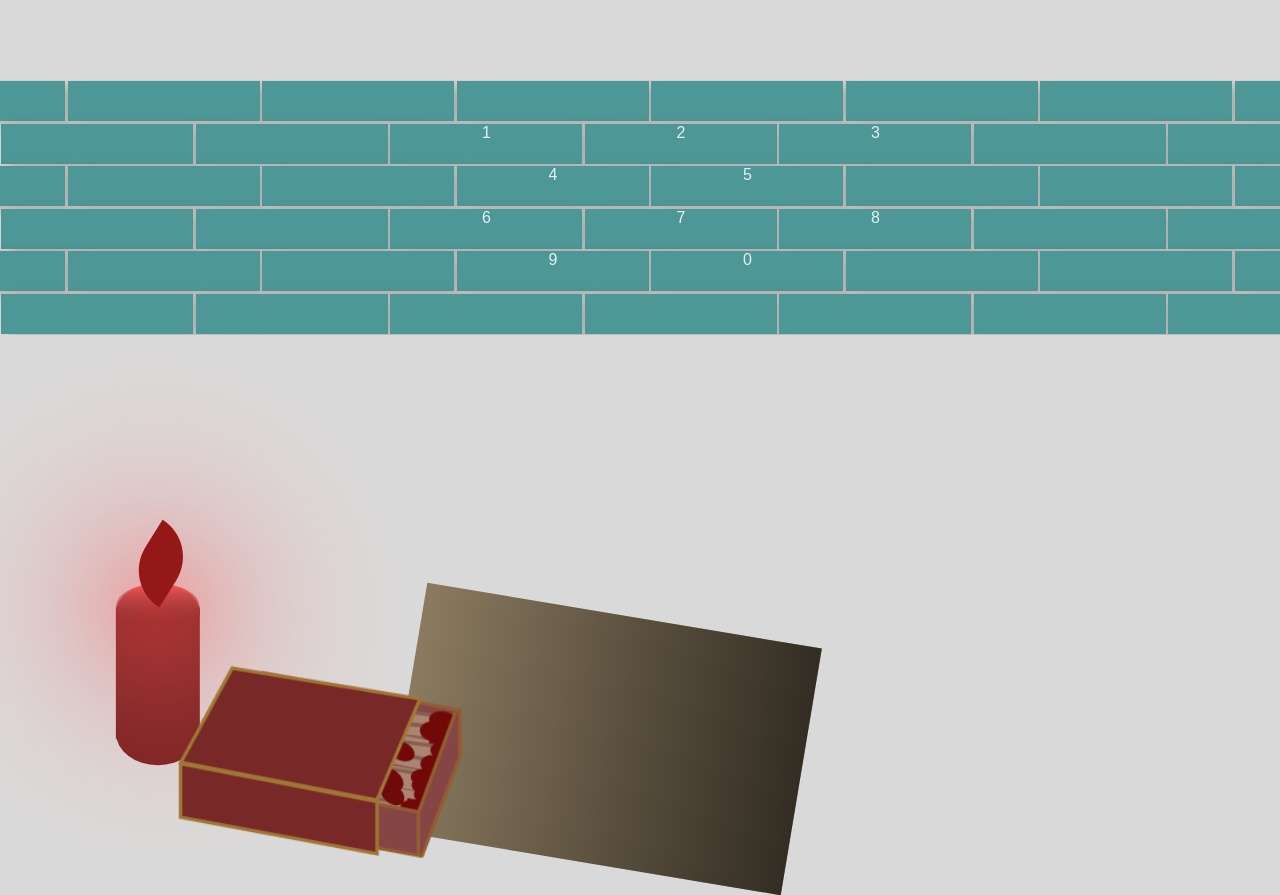
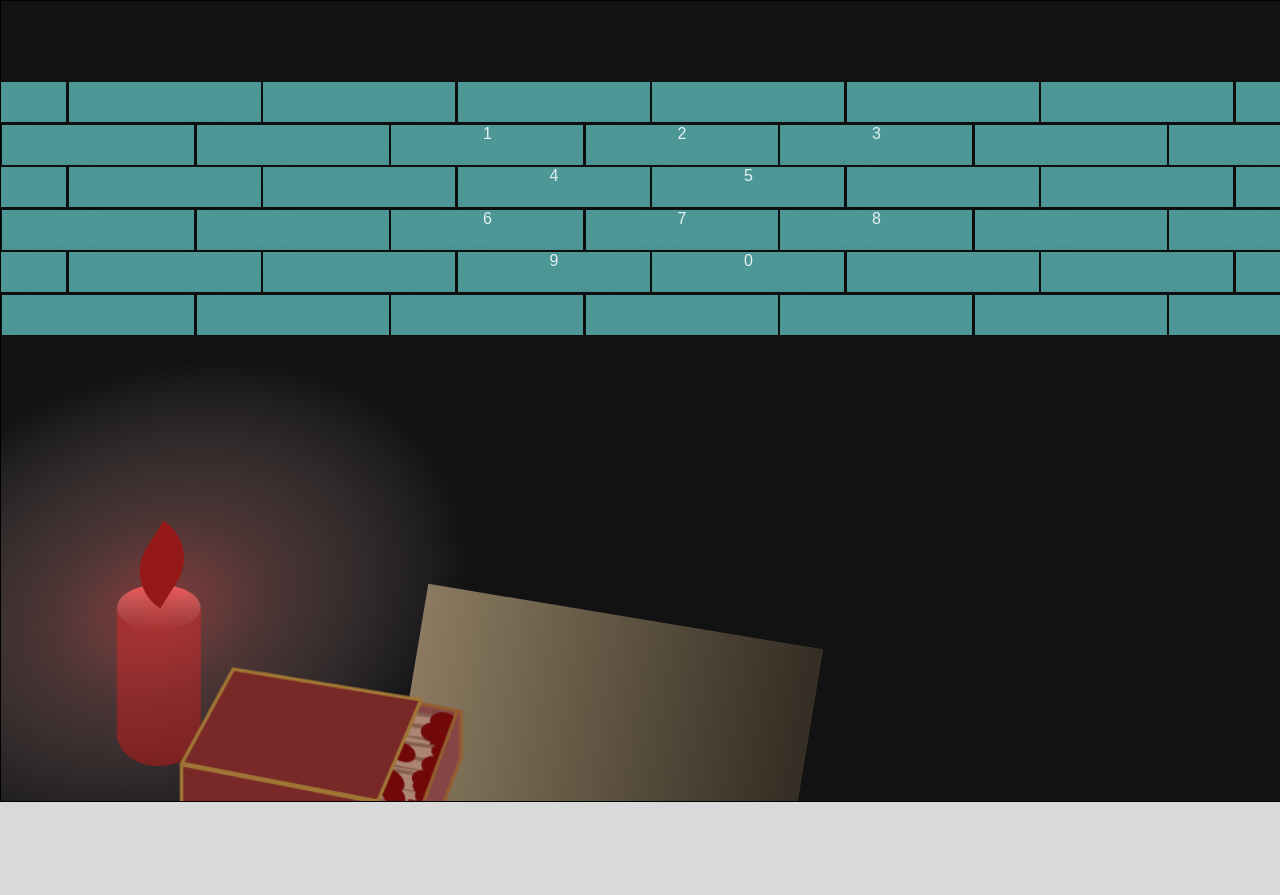
Before and after one commit to Ansticefish/memories, a Vue app: page /#/ in a window 1280 px wide. After the commit the page ends 802 px from the top, so only its background shows below. Built offline with nearby package versions, Linux system fonts and the light colour scheme; a web font is replaced by a local one.

Commit message:
Set up the layout of .wall.back and the logic of selecting rooms

```diff
--- a/src/App.vue
+++ b/src/App.vue
@@ -24,6 +24,7 @@ body {
   vertical-align: baseline;
   box-sizing: border-box;
   background-color: $background-color;
+  overflow: hidden;
 }
 
 </style>
--- a/src/components/Candle.vue
+++ b/src/components/Candle.vue
@@ -2,37 +2,43 @@
   <div class="container">
     <!-- big candle -->
     <svg  v-if="size === 'big'" viewBox="0 0 548 602" preserveAspectRatio="xMaxYMax meet" fill="none" xmlns="http://www.w3.org/2000/svg">
-      <rect x="127" y="326" width="92" height="144" :fill="color.mainColor" />
-      <ellipse cx="173" cy="463.5" rx="46" ry="35.5" :fill="color.mainColor" />
-      <ellipse cx="173" cy="331" rx="46" ry="31" :fill="color.mainColor" />
+      <rect x="127" y="326" width="92" height="144" :fill="colorBig.mainColor" />
+      <ellipse cx="173" cy="463.5" rx="46" ry="35.5" :fill="colorBig.mainColor" />
+      <ellipse cx="173" cy="331" rx="46" ry="31" :fill="colorBig.mainColor" />
       <ellipse cx="173" cy="325" rx="46" ry="25" fill="url(#paint0_linear_409_13)" />
       <ellipse cx="173" cy="326.5" rx="375" ry="326.5" fill="url(#paint1_radial_409_13)" />
       <path
         d="M178.119 230C200.573 244.091 207.353 273.718 193.262 296.172L174.657 325.818C152.203 311.726 145.423 282.1 159.515 259.646L178.119 230Z"
-        :fill="color.fireColor" />
+        :fill="colorBig.fireColor" />
       <defs>
         <linearGradient id="paint0_linear_409_13" x1="173" y1="300" x2="173" y2="350" gradientUnits="userSpaceOnUse">
-          <stop :stop-color="color.gradient" />
-          <stop offset="1" stop-color="#220000" stop-opacity="0" />
+          <stop :stop-color="colorBig.gradient" />
+          <stop offset="1" stop-color="#787878" stop-opacity="0" />
         </linearGradient>
         <radialGradient id="paint1_radial_409_13" cx="0" cy="0" r="1" gradientUnits="userSpaceOnUse"
-          gradientTransform="translate(173 326.5) rotate(68.2301) scale(337.037 322.644)">
-          <stop :stop-color="color.light1" stop-opacity="0.49" />
-          <stop offset="0.362388" :stop-color="color.light2" stop-opacity="0.26" />
-          <stop offset="1" :stop-color="color.light3" stop-opacity="0" />
+          gradientTransform="translate(173 326.5) rotate(68.2301) scale(260 350)">
+          <stop :stop-color="colorBig.light1" stop-opacity="0.49" />
+          <stop offset="0.362388" :stop-color="colorBig.light2" stop-opacity="0.26" />
+          <stop offset="1" :stop-color="colorBig.light3" stop-opacity="0" />
         </radialGradient>
       </defs>
     </svg>
     <!-- small candle -->
-    <svg v-if="size === 'small'" viewBox="0 0 27 63" fill="none"
-    preserveAspectRatio="xMinYMax meet" xmlns="http://www.w3.org/2000/svg">
+    <div class="container-sm" v-if="size === 'small'" >
+      <div class="light" v-if="selected"></div>
+      <svg class="candle-sm" viewBox="0 0 27 63" fill="none" preserveAspectRatio="xMinYMax meet"
+        xmlns="http://www.w3.org/2000/svg">
         <rect y="12.0359" width="27" height="42.2609" :fill="colorSm.mainColor" />
         <ellipse cx="13.5" cy="52.3891" rx="13.5" ry="10.4185" :fill="colorSm.mainColor" />
         <ellipse cx="13.5" cy="13.5031" rx="13.5" ry="9.09783" :fill="colorSm.mainColor" />
         <ellipse cx="13.5" cy="11.7422" rx="13.5" ry="7.33696" :fill="colorSm.secondColor" />
         <ellipse cx="13.5374" cy="11.673" rx="8.15495" ry="4.58716" :fill="colorSm.heartColor" />
-      <path d="M11.2131 1.34729C16.5139 5.42477 13.546 8.99255 13.546 11.541" stroke="white" />
+        <path v-if="!selected" d="M11.2131 1.34729C16.5139 5.42477 13.546 8.99255 13.546 11.541" stroke="white" />
+        <path v-else
+          d="M11.2131 0.00012207C16.5138 4.0776 13.5459 7.64539 13.5459 10.1938C9.98271 8.74885 10.5061 2.79595 11.2131 0.00012207Z"
+          :fill="colorSm.secondColor" />
       </svg>
+    </div>
   </div>
 </template>
 
@@ -66,7 +72,31 @@ export default {
           heartColor: '#822020',
         }
       }
+    },
+    selected: {
+      type: Boolean,
+      default: false
+    }
+  },
+  computed: {
+    colorBig () {
+      return this.color
     }
   }
 }
 </script>
+
+
+<style lang="scss" scoped>
+.container-sm {
+  position: relative;
+  .light {
+    position: absolute;
+    top: -50%;
+    left: -130%;
+    width: 100px;
+    aspect-ratio: 1;
+    background: radial-gradient(36.86% 42.42% at 56.36% 50%, #FFF8F8 0%, rgba(217, 217, 217, 0) 100%);
+  }
+}
+</style>
--- a/src/router/index.js
+++ b/src/router/index.js
@@ -14,6 +14,11 @@ const routes = [
   {
     path: '/forJudy',
     name: 'forJudy',
+    component: JudyHome
+  },
+  {
+    path: '/sample',
+    name: 'sample',
     component: JudyHome
   },
   {
--- a/src/store/index.js
+++ b/src/store/index.js
@@ -41,11 +41,11 @@ export default new Vuex.Store({
     }
   },
   actions: {
-    async getData ({commit, state}, password) {
+    async getData ({commit, state}, data) {
       const dbRef = ref(getDatabase())
       // to check if the password is correct
-      const authenticated = await get(child(dbRef, '/forJudy/password')).then((snapshot) => {
-        if(snapshot.exists() && snapshot.val() === password) {
+      const authenticated = await get(child(dbRef, `/${data[1]}/password`)).then((snapshot) => {
+        if(snapshot.exists() && snapshot.val() === data[0]) {
           return true
         } else {
           return false
@@ -61,7 +61,7 @@ export default new Vuex.Store({
         return state.login = false
       } else {
         state.login = true
-        await get(child(dbRef, '/forJudy')).then((snapshot) => {
+        await get(child(dbRef, `/${data[1]}`)).then((snapshot) => {
           if (snapshot.exists()) {
             const { home, mountainAlbum, seaAlbum, badmintonAlbum, celebrationAlbum } = snapshot.val()
             commit('setHomeData', home)
--- a/src/views/Login.vue
+++ b/src/views/Login.vue
@@ -1,5 +1,5 @@
 <template>
-<div class="container">
+<div class="login">
   <!-- panel for password-->
   <div :class="['wall', 'front', {'clicked': matchboxClicked}]">
     <div class="row row1">
@@ -39,12 +39,15 @@
       </div>
     </div>
     <div class="rooms">
-      <div class="room"
+      <div :class="['room', {'selected': selectedRoom === room.route}]"
         v-for="room in rooms"
-        :key="room.id">
+        :key="room.id"
+        @click="switchRoom(room.route, room.color)"
+        >
         <Candle
         :size="'small'"
-        :colorSm="room.color"
+        :colorSm="room.colorSm"
+        :selected="selectedRoom === room.route"
         class="candle-sm" />
         <div class="tag">
           {{ room.name }}
@@ -55,10 +58,12 @@
     </div>
   </div>
   <div class="buttons">
-    <Candle class="candle"/>
+    <Candle
+      :color="candleColor"
+      class="candle"/>
     <div
       :class="['matchbox', {'clicked': matchboxClicked}]"
-      @click="selectRoom" >
+      @click="flipWalls" >
       <img
         src="../assets/matchbox-layer1.png" alt="matchbox" class="layer1">
       <img
@@ -70,6 +75,9 @@
       </div>
       <p class="code">
         {{ code }}
+      </p>
+      <p class="name">
+        {{ selectedRoom }}
       </p>
       <div
       class="filter">
@@ -95,19 +103,20 @@ export default {
         [-1, -1, 6, 7, 8, -1, -1],
         [-1, -1, -1, 9, 0, -1, -1, -1],
       ],
-      code: '',
-      bricksStyle: [
-        '', '', '', '', '', '', '', '', ''
-      ],
-      bricksMove: [
-        '', '', '', '', '', '', '', '', ''
-      ],
-      matchboxClicked: false,
       rooms: [
         {
           id: 1,
           name: 'Sample',
+          route: 'sample',
           color: {
+            mainColor: '#680505',
+            fireColor: '#951818',
+            gradient: '#F04A4A',
+            light1: '#FC5E5E',
+            light2: '#EF9696',
+            light3: '#F4F4F4'
+          },
+          colorSm: {
             mainColor: '#A42323',
             secondColor: '#A25C5C',
             heartColor: '#822020',
@@ -116,20 +125,42 @@ export default {
         {
           id: 2,
           name: '9303的回憶',
+          route: 'forJudy',
           color: {
+            mainColor: '#E3D06A',
+            fireColor: '#F6CF01',
+            gradient: '#F6DA41',
+            light1: '#FCF65E',
+            light2: '#F6CF43',
+            light3: '#F4F4F4'
+          },
+          colorSm: {
             mainColor: '#E3D06A',
             secondColor: '#EEDC7D',
             heartColor: '#DCC340',
           }
         }
-      ]
+      ],
+      bricksStyle: [
+        '', '', '', '', '', '', '', '', ''
+      ],
+      bricksMove: [
+        '', '', '', '', '', '', '', '', ''
+      ],
+      matchboxClicked: false,
+      code: '',
+      selectedRoom: 'sample',
+      candleColor: ''
     }
+  },
+  beforeMount () {
+    this.candleColor = this.rooms[0].color
   },
   methods: {
     async fetchData (code) {
-      await this.$store.dispatch('getData', Number(code))
+      await this.$store.dispatch('getData', [Number(code), this.selectedRoom])
       if(this.$store.state.login === true) {
-        this.$router.push('/forJudy')
+        this.$router.push(`/${this.selectedRoom}`)
       } else {
         this.code = ''
         this.resetBricks()
@@ -161,8 +192,17 @@ export default {
         this.bricksMove[i] = ''
       }
     },
-    selectRoom () {
+    flipWalls () {
       this.matchboxClicked = !this.matchboxClicked
+      this.code = ''
+      this.resetBricks()
+    },
+    switchRoom (newRoom, newColor) {
+      this.selectedRoom = newRoom
+      this.candleColor = newColor
+      setTimeout (() => {
+        this.matchboxClicked = false
+      }, 1000)
     }
   }
 }
@@ -170,6 +210,13 @@ export default {
 
 
 <style lang="scss" scoped>
+.login {
+  width: 100vw;
+  height: 100vh;
+  background: rgb(19, 18, 18);
+  border: 1px solid black;
+  overflow: hidden;
+}
 .wall {
   width: 100vw;
   margin: 10vh auto 0;
@@ -236,6 +283,19 @@ export default {
         padding: 15px;
         display: flex;
         align-items: flex-end;
+        opacity: 0.6;
+        transition: transform 0.5s ease-in;
+        &:hover {
+          cursor: pointer;
+          border: 1px solid transparent;
+          & .candle-sm, & .tag {
+            opacity: 0.8;
+          }
+        }
+        &.selected {
+          transform: rotate(-5deg);
+          opacity: 1;
+        }
         .candle-sm {
           width: 3vw;
           max-width: 30px;
@@ -324,6 +384,13 @@ export default {
       font-size: 1.5rem;
       letter-spacing: 0.8rem;
     }
+    .name {
+      position: absolute;
+      bottom: -15px;
+      right: 15px;
+      color: #f8fc02;
+      letter-spacing: 0.2rem;
+    }
     .filter {
       background: linear-gradient(269.8deg, rgba(0, 0, 0, 0.8) -25.26%, rgba(149, 0, 0, 0) 103.49%);
     }
```
Lines whose indentation alone changed are shown as unchanged.
